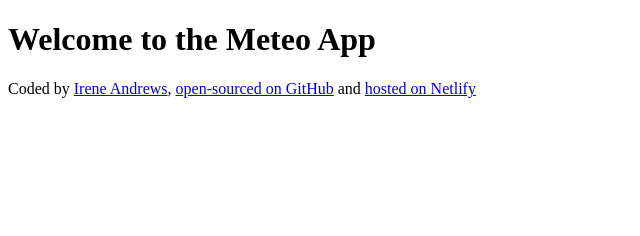
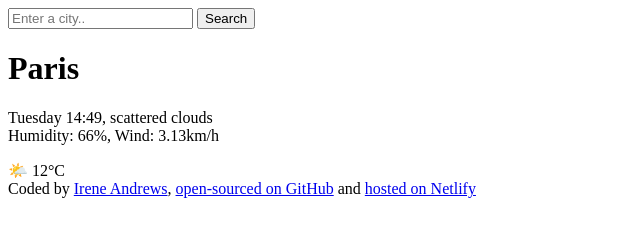
Before and after one commit to ivandrews557/Plus-seven-hw, a plain HTML site: page index.html in a window 1280 px wide. Shown: the whole page, without its empty margins (0-640 px from the left). Drawn offline with Linux system fonts and the light colour scheme.

Commit message:
Added the HTML to the project

```diff
--- a/index.html
+++ b/index.html
@@ -4,18 +4,36 @@
 <head>
     <meta charset="UTF-8" />
     <meta name="viewport" content="width=device-width, initial-scale=1.0" />
-    <title>Week Seven weather App</title>
+    <title>Week Seven App</title>
 </head>
 
 <body>
-    <h1>Welcome to the Meteo App</h1>
+    <header>
+        <form>
+            <input type="search" placeholder="Enter a city.." required />
+            <input type="submit" value="Search" />
+        </form>
+    </header>
+    <main>
+        <div>
+            <h1>Paris</h1>
+            <p>
+                Tuesday 14:49, scattered clouds
+                <br />
+                Humidity: 66%, Wind: 3.13km/h
+            </p>
+        </div>
+        <div>🌤️ 12°C</div>
+    </main>
+
     <footer>
-        Coded by
-        <a href="https://github.com/ivandrews557/" target="_blank"> Irene Andrews</a>,
+    Coded by
+    <a href="https://github.com/ivandrews557/" target="_blank"> Irene Andrews</a>,
 
-        <a href="https://github.com/ivandrews557?tab=repositories" target="_blank">open-sourced on GitHub</a>
-        and
-        <a href="https://app.netlify.com/teams/ivandrews557/overview/" target="_blank">hosted on Netlify</a>
+    <a href="https://github.com/ivandrews557?tab=repositories" target="_blank">open-sourced on GitHub</a>
+    and
+    <a href="https://weekseven.netlify.app/" target="_blank">hosted on Netlify</a>
     </footer>
 </body>
+
 </html>
```
